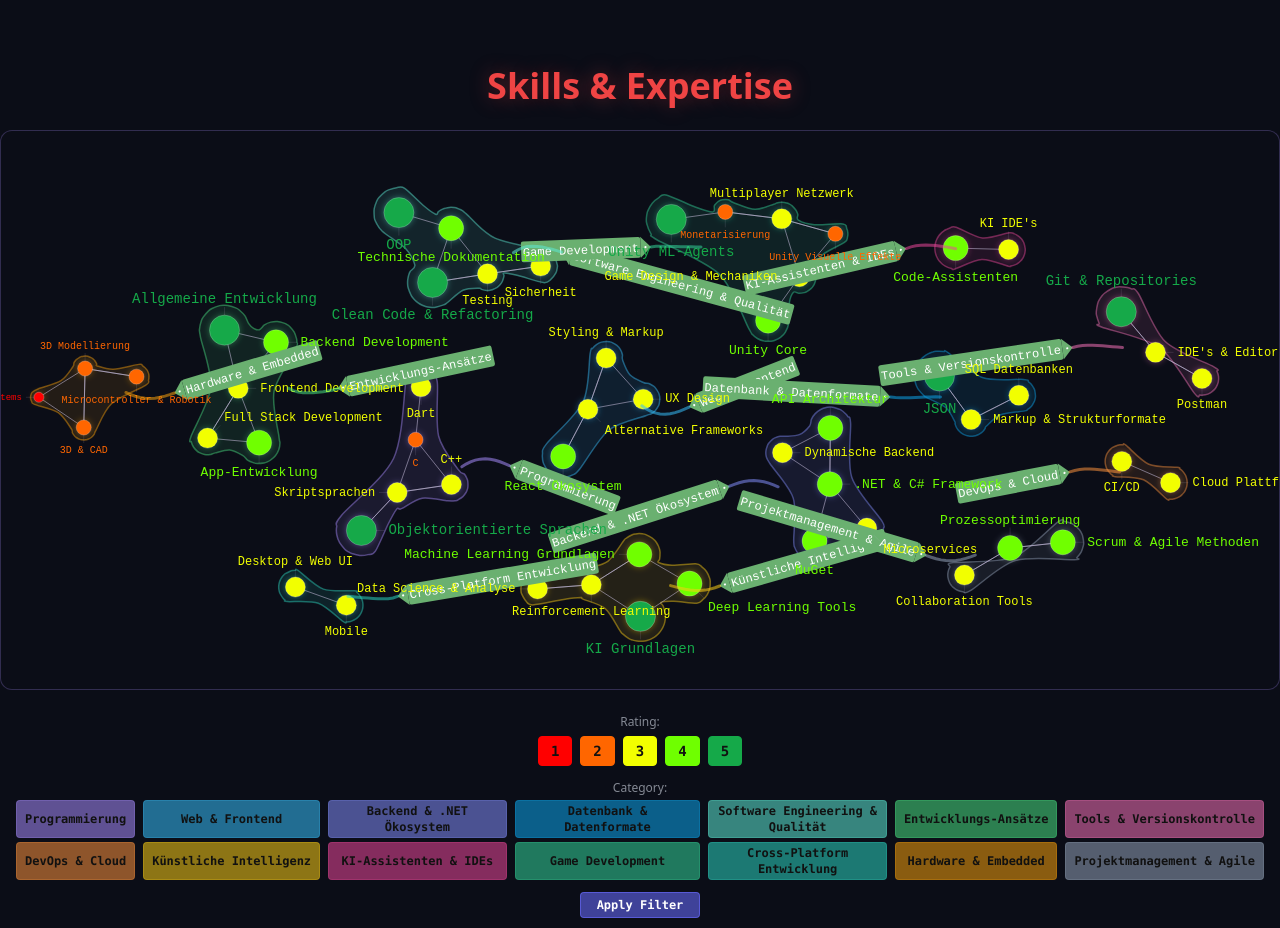
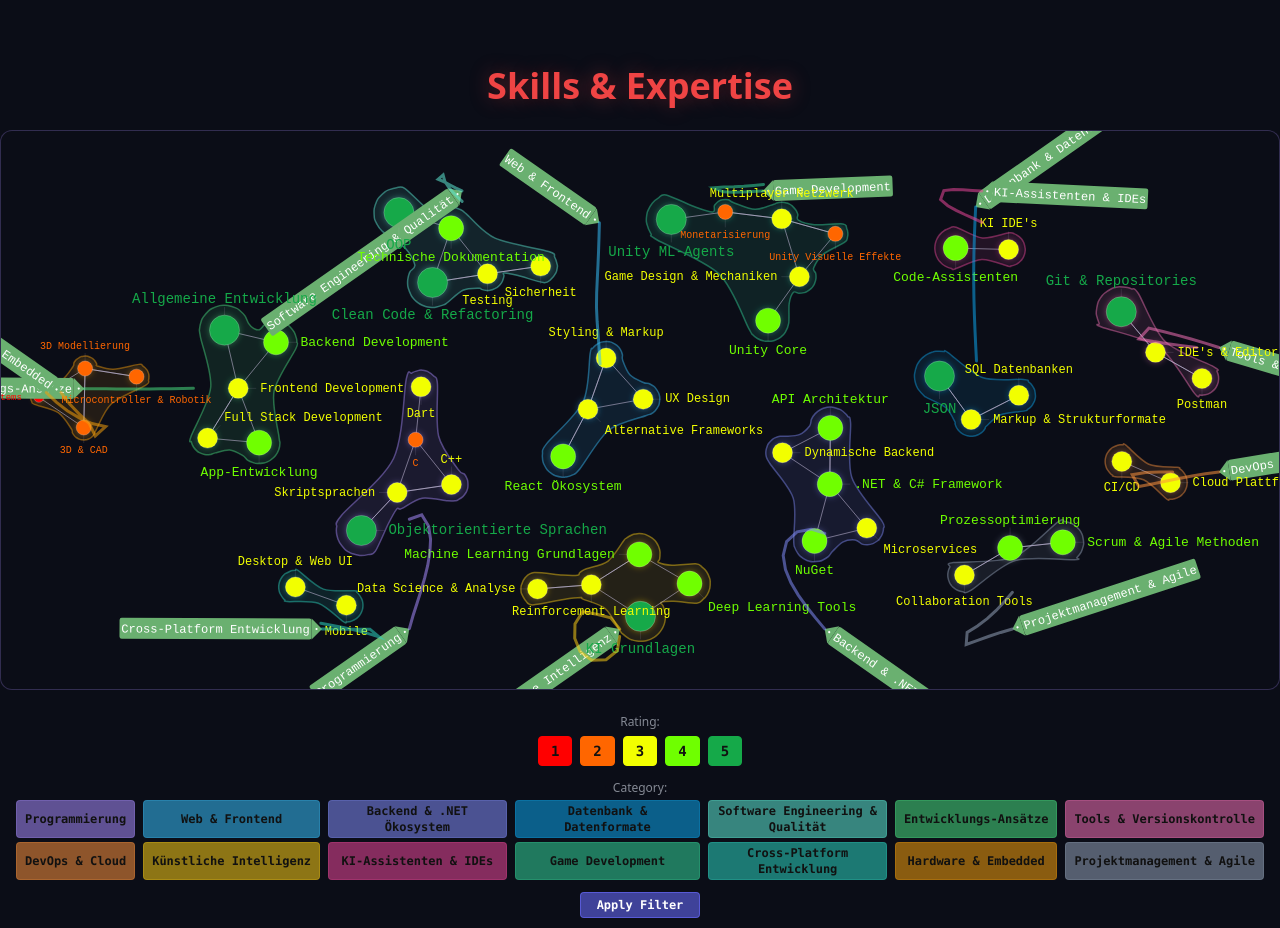
Before and after one commit to 062Leo/dev-portfolio-nextjs, a Next.js app in the folder portfolio-app/: page / in a window 1280 px wide. Shown: the part 2100-3028 px from the top of the page. Built offline with nearby package versions, Linux system fonts and the light colour scheme.

Commit message:
tags am rand, aber schlecht

```diff
--- a/portfolio-app/src/components/SkillGraph.tsx
+++ b/portfolio-app/src/components/SkillGraph.tsx
@@ -1272,24 +1272,41 @@ export function SkillGraph() {
           }
           avgDist /= gn.length;
 
-          // direction toward nearest edge
-          const isLeft = cx >= halfW;
-          const dirX = isLeft ? -1 : 1;
+          // direction toward nearest edge (outward from center)
+          const distLeft = cx;
+          const distRight = width - cx;
+          const distTop = cy;
+          const distBottom = height - cy;
+          const minDist = Math.min(distLeft, distRight, distTop, distBottom);
+
+          let dirX = 0, dirY = 0;
+          if (minDist === distLeft) dirX = -1;
+          else if (minDist === distRight) dirX = 1;
+          else if (minDist === distTop) dirY = -1;
+          else if (minDist === distBottom) dirY = 1;
 
           const lineEndX = cx + dirX * avgDist;
-          const anchorX = cx + dirX * (avgDist + PRICETAG_LINE_LENGTH);
+          const lineEndY = cy + dirY * avgDist;
+          const EDGE_MARGIN = 60;
+          const isLeft = cx < halfW;
+
+          let anchorX = cx, anchorY = cy;
+          if (dirX < 0) anchorX = EDGE_MARGIN;
+          else if (dirX > 0) anchorX = width - EDGE_MARGIN;
+          else if (dirY < 0) anchorY = EDGE_MARGIN;
+          else if (dirY > 0) anchorY = height - EDGE_MARGIN;
 
           // Use wobbly rope output position for pricetag
           const rt = ropeTargetsRef.current.get(pd.gi);
           if (rt) {
             rt.start.x = lineEndX;
-            rt.start.y = cy;
+            rt.start.y = lineEndY;
             rt.end.x = anchorX;
-            rt.end.y = cy;
+            rt.end.y = anchorY;
           }
 
           const rx = (rt && rt.outputX) || anchorX;
-          const ry = (rt && rt.outputY) || cy;
+          const ry = (rt && rt.outputY) || anchorY;
           const neutralAngle = isLeft ? Math.PI : 0;
           let rotDeg = 0;
           if (rt) {
@@ -1302,11 +1319,10 @@ export function SkillGraph() {
           }
           pd.g.setAttribute("transform", `translate(${rx}, ${ry}) rotate(${rotDeg})`);
 
-          // build pricetag geometry based on direction
+          // build pricetag geometry (immer horizontal — gleiches Design)
           const name = pd.text.textContent || "";
           const tw = name.length * FONT_SZ * 0.6 + PAD * 2;
           if (isLeft) {
-            // flipped: triangle on RIGHT, body on LEFT
             pd.tri.setAttribute("points", `0,0 ${-T},${-H/2} ${-T},${H/2}`);
             pd.rect.setAttribute("x", String(-T - tw));
             pd.rect.setAttribute("width", String(tw));
@@ -1314,7 +1330,6 @@ export function SkillGraph() {
             pd.text.setAttribute("x", String(-T - tw / 2));
             pd.text.setAttribute("text-anchor", "middle");
           } else {
-            // normal: triangle on LEFT, body on RIGHT
             pd.tri.setAttribute("points", `0,0 ${T},${-H/2} ${T},${H/2}`);
             pd.rect.setAttribute("x", String(T));
             pd.rect.setAttribute("width", String(tw));
```
